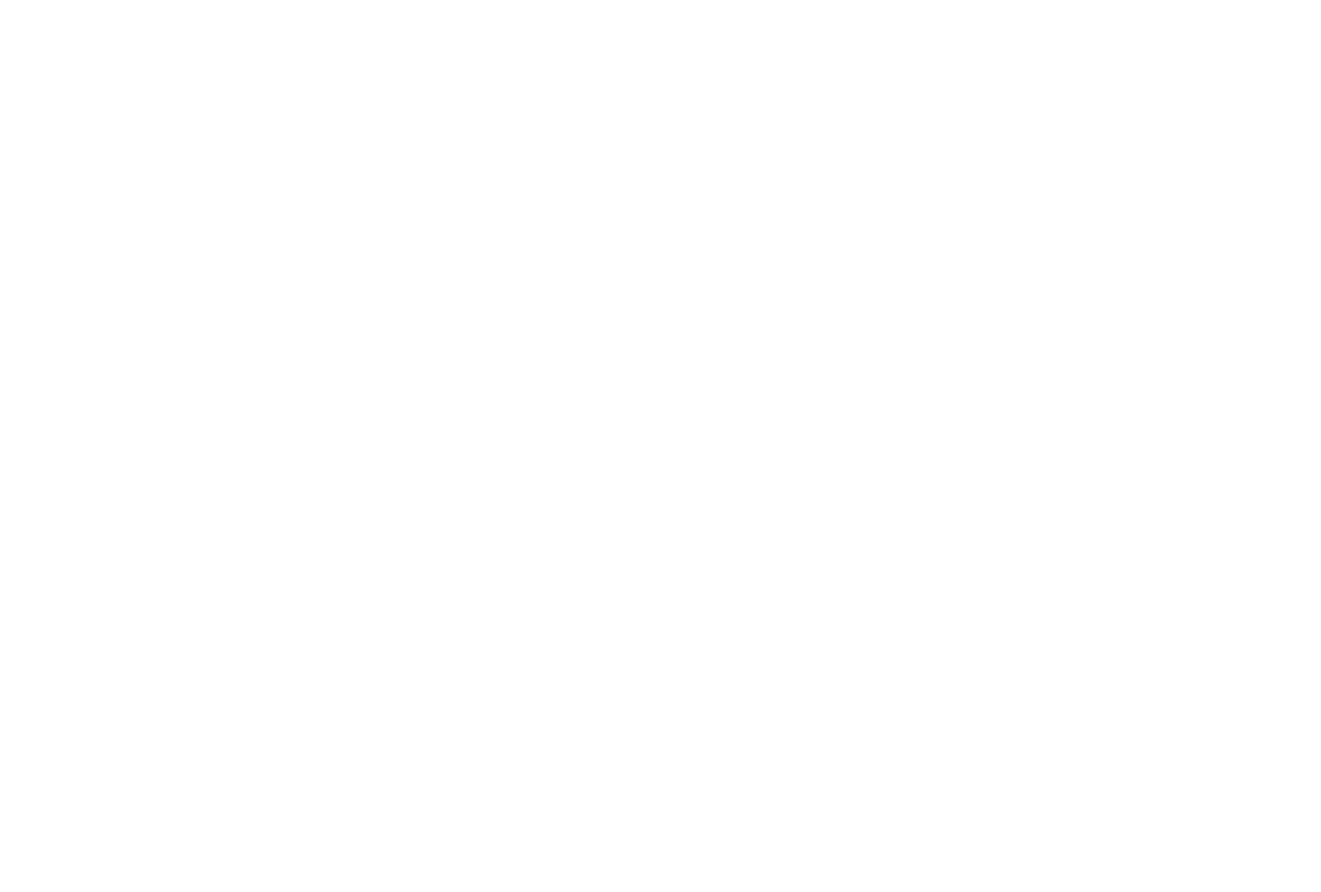
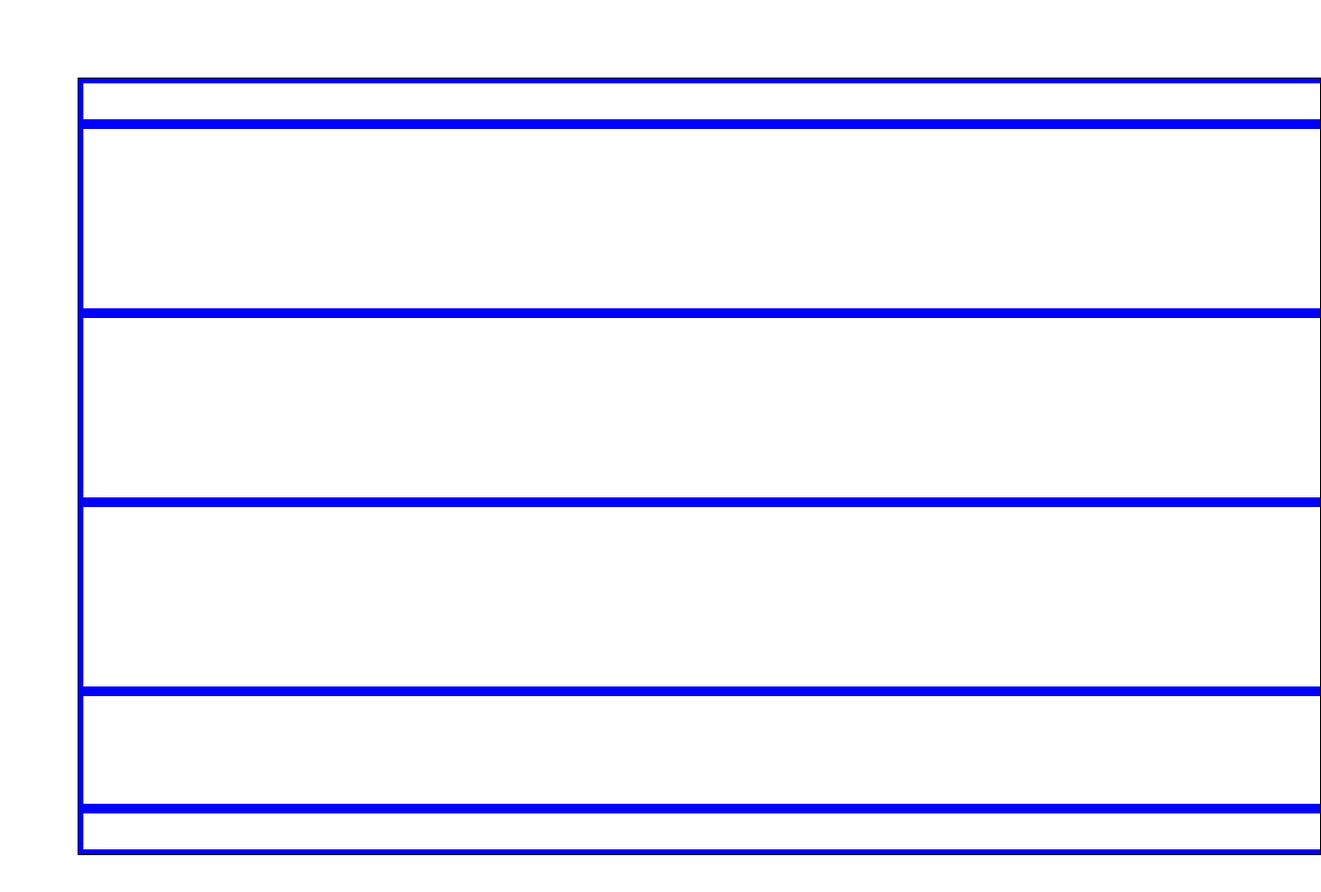
Before and after one commit to Good-Day-2-U/first-landing-page-attempt-2, a plain HTML site: page index.html in a window 1280 px wide. Shown: the whole page at 97% size, 1362 px wide, since content can reach past the window. Before the commit the page ends 800 px from the top, so only its background shows below. Drawn offline with Linux system fonts and the light colour scheme.

Commit message:
Create flexbox layout for main elements

```diff
--- a/index.html
+++ b/index.html
@@ -10,8 +10,41 @@
 
   <div class="main">
 
+    <div class="Hero-top mb" >
 
 
+
+    </div>
+
+    <div class="Hero-content mb">
+
+
+
+    </div>
+
+    <div class="rand-info mb">
+
+
+
+    </div>
+
+    <div class="quote-body mb">
+
+
+
+    </div>
+
+    <div class="cta-body mb">
+
+
+
+    </div>
+
+    <div class="footer-body mb">
+
+
+
+    </div>
 
 
 
--- a/style.css
+++ b/style.css
@@ -1,3 +1,66 @@
 body {
   margin: 0;
+  /* overflow: hidden; */
 }
+
+.main {
+  height: 100vh;
+  width: 100vw;
+  border: 1px solid black;
+  margin: 5rem;
+  overflow: hidden;
+  display: flex;
+  flex-direction: column;
+
+}
+
+
+
+.hero-main-text {
+  font-size: 48px;
+  font-weight: bolder;
+  color: #f9faf8;
+}
+
+.hero-secondary-text {
+  font-size: 18px;
+  color: #e5e7eb;
+}
+
+#header-logo-text {
+  font-size: 24px;
+  color: #f9faf8;
+}
+
+
+
+.mb {
+  width: 100vw;
+  border: 5px solid blue;
+}
+
+.Hero-top {
+  height: 5%;
+}
+
+.Hero-content {
+  height: 25%;
+}
+
+.rand-info {
+  height: 25%;
+
+}
+
+.quote-body {
+  height: 25%;
+
+}
+
+.cta-body {
+  height: 15%;
+}
+
+.footer-body {
+  height: 5%;
+}
```
